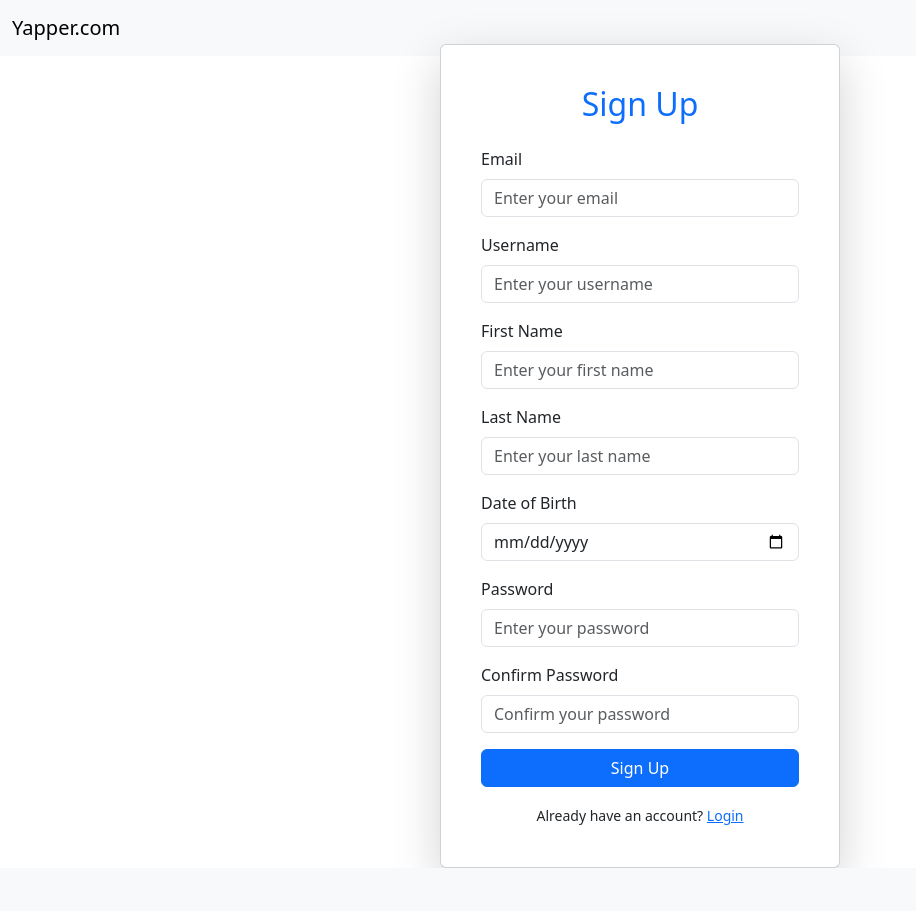
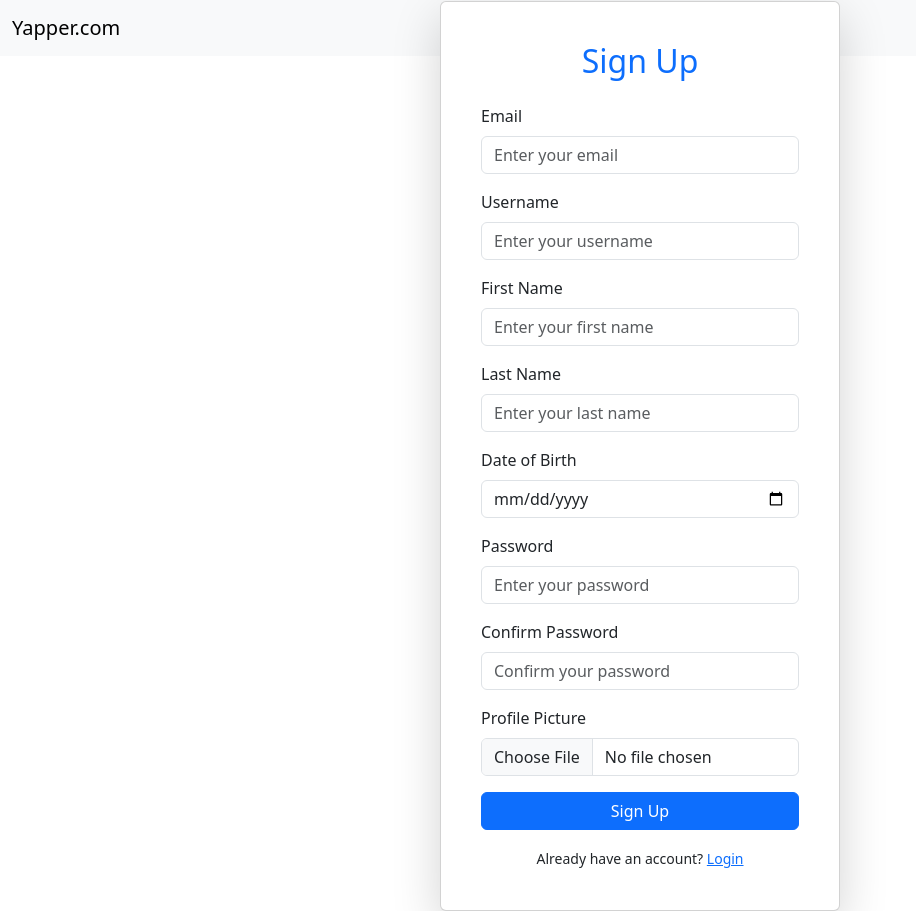
Before and after one commit to 2003HARSH/ReaderSphere, a Flask app: page /signup in a window 1280 px wide. Shown: the whole page, without its empty margins (0-916 px from the left). Before the commit the page ends 868 px from the top, so only its background shows below. Run offline with Flask 3, Linux system fonts and the light colour scheme; parts of the project's set-up code (start-up, migrations or seed data) failed here and were passed over; some libraries are stand-ins or nearby versions.

Commit message:
Profile-pic functionality added

```diff
--- a/website/auth.py
+++ b/website/auth.py
@@ -1,12 +1,25 @@
 from flask import Blueprint,render_template,request,flash,redirect,url_for
-import string
+import os
 from .models import User
 from .extensions import db
 from datetime import datetime
 from werkzeug.security import generate_password_hash,check_password_hash
 from flask_login import login_required,login_user,logout_user,current_user
+from werkzeug.utils import secure_filename
 
 auth=Blueprint('auth',__name__)
+
+
+UPLOAD_FOLDER = 'website/static/profile_pics'  # Store uploaded images
+ALLOWED_EXTENSIONS = {'png', 'jpg', 'jpeg', 'gif'}
+
+# Ensure the upload directory exists
+if not os.path.exists(UPLOAD_FOLDER):
+    os.makedirs(UPLOAD_FOLDER)
+
+def allowed_file(filename):
+    return '.' in filename and filename.rsplit('.', 1)[1].lower() in {'png', 'jpg', 'jpeg', 'avif'}
+
 
 @auth.route('/login',methods=['GET','POST'])
 def login():
@@ -49,6 +62,15 @@ def signup():
         password=request.form.get('password')
         confirm_password=request.form.get('confirm_password')
 
+        # Handle profile picture upload
+        file = request.files['profile_pic']
+        if file and allowed_file(file.filename):
+            filename = secure_filename(file.filename)
+            file_path = os.path.join(UPLOAD_FOLDER, filename)
+            file.save(file_path)
+        else:
+            filename = 'default.avif'  # Use a default profile picture if none uploaded
+
         flag=True
 
         if User.query.filter_by(email=email).first():
@@ -76,7 +98,7 @@ def signup():
             flash("Invalid DOB",category='error')
             flag=False
         if flag:
-            user=User(email=email,username=username,first_name=first_name,last_name=last_name,password=generate_password_hash(password),dob=datetime.strptime(dob, '%Y-%m-%d').date())
+            user=User(email=email,username=username,first_name=first_name,last_name=last_name,password=generate_password_hash(password),dob=datetime.strptime(dob, '%Y-%m-%d').date(),profile_pic=filename)
             db.session.add(user)
             db.session.commit()
             flash("Account created",category='success')
--- a/website/models.py
+++ b/website/models.py
@@ -9,6 +9,7 @@ class User(db.Model, UserMixin):
     first_name = db.Column(db.String(100), nullable=False)
     last_name = db.Column(db.String(100), nullable=False)
     dob = db.Column(db.Date, nullable=False)
+    profile_pic = db.Column(db.String(120))
     password = db.Column(db.String(255), nullable=False)
 
 class Message(db.Model):
--- a/website/templates/base.html
+++ b/website/templates/base.html
@@ -15,6 +15,7 @@
         <div class="container-fluid">
             <!-- Brand/Logo -->
             {% if user.is_authenticated %}
+            <img src="{{ url_for('static', filename='profile_pics/' + user.profile_pic) }}"  alt="Profile Picture" class="rounded-circle img-fluid border" style="width: 50px; height: 50px; object-fit: cover;">
             <a class="navbar-brand" href="#">Yapper.com/@{{user.username}}</a>
             {% else %}
             <a class="navbar-brand" href="#">Yapper.com</a>
--- a/website/templates/profile.html
+++ b/website/templates/profile.html
@@ -9,7 +9,7 @@
         <div class="col-md-4">
             <div class="card text-center shadow-lg">
                 <div class="card-body">
-                    <img src="{{ user.profile_pic }}" alt="Profile Picture" class="rounded-circle img-fluid border" style="width: 150px; height: 150px; object-fit: cover;">
+                    <img src="{{ url_for('static', filename='profile_pics/' + user.profile_pic) }}"  alt="Profile Picture" class="rounded-circle img-fluid border" style="width: 150px; height: 150px; object-fit: cover;">
                     <h3 class="mt-3">{{ user.first_name }} {{ user.last_name }}</h3>
                     <p class="text-muted">@{{ user.username }}</p> <!-- Username Added -->
                     <a href="#" class="btn btn-outline-primary btn-sm mt-2">Edit Profile</a>
@@ -41,7 +41,7 @@
                 <ul class="list-group list-group-flush">
                     {% for person in people %}
                     <li class="list-group-item d-flex align-items-center">
-                        <img src="{{ person.profile_pic }}" class="rounded-circle border" style="width: 40px; height: 40px; object-fit: cover; margin-right: 10px;">
+                        <img src="{{ url_for('static', filename='profile_pics/' + person.profile_pic) }}" class="rounded-circle border" style="width: 40px; height: 40px; object-fit: cover; margin-right: 10px;">
                         <div>
                             <strong>{{ person.first_name }} {{ person.last_name }}</strong>
                             <br> <small class="text-muted">@{{ person.username }}</small>
--- a/website/templates/signup.html
+++ b/website/templates/signup.html
@@ -7,7 +7,7 @@
     <div class="card shadow-lg p-4" style="width: 400px;">
         <div class="card-body">
             <h2 class="text-center mb-4 text-primary">Sign Up</h2>
-            <form action="{{ url_for('auth.signup') }}" method="post">
+            <form action="{{ url_for('auth.signup') }}" method="post" enctype="multipart/form-data">
                 <div class="mb-3">
                     <label for="email" class="form-label">Email</label>
                     <input type="text" name="email" id="email" class="form-control" placeholder="Enter your email" required>
@@ -36,6 +36,10 @@
                     <label for="confirm_password" class="form-label">Confirm Password</label>
                     <input type="password" name="confirm_password" id="confirm_password" class="form-control" placeholder="Confirm your password" required>
                 </div>
+                <div class="mb-3">
+                    <label for="profile_pic" class="form-label">Profile Picture</label>
+                    <input type="file" name="profile_pic" id="profile_pic" class="form-control" accept="image/*" required>
+                </div>
                 <div class="d-grid">
                     <button type="submit" class="btn btn-primary">Sign Up</button>
                 </div>
--- a/website/views.py
+++ b/website/views.py
@@ -31,7 +31,8 @@ def get_users():
     users_data = [{
         'id': user.id,
         'username':user.username,
-        'first_name': user.first_name
+        'first_name': user.first_name,
+        'profile_pic':user.profile_pic
     } for user in users]
 
     return jsonify(users_data)
```
Also changed, not shown: website/templates/messages.html (+22 -2 lines), README.md, 1 other file.
